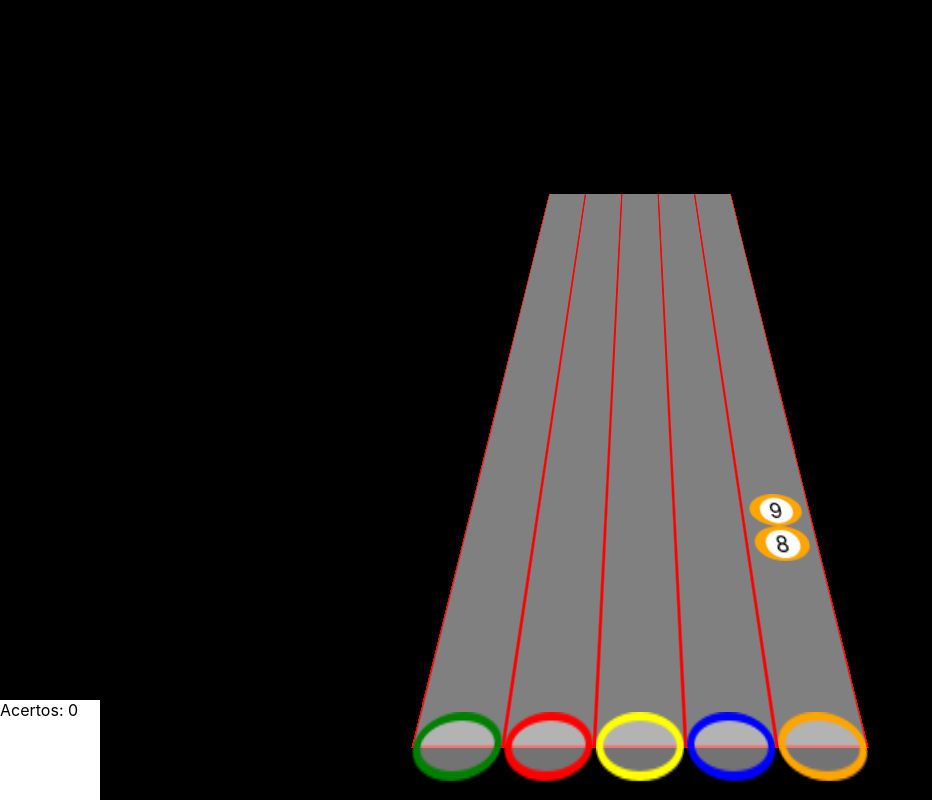
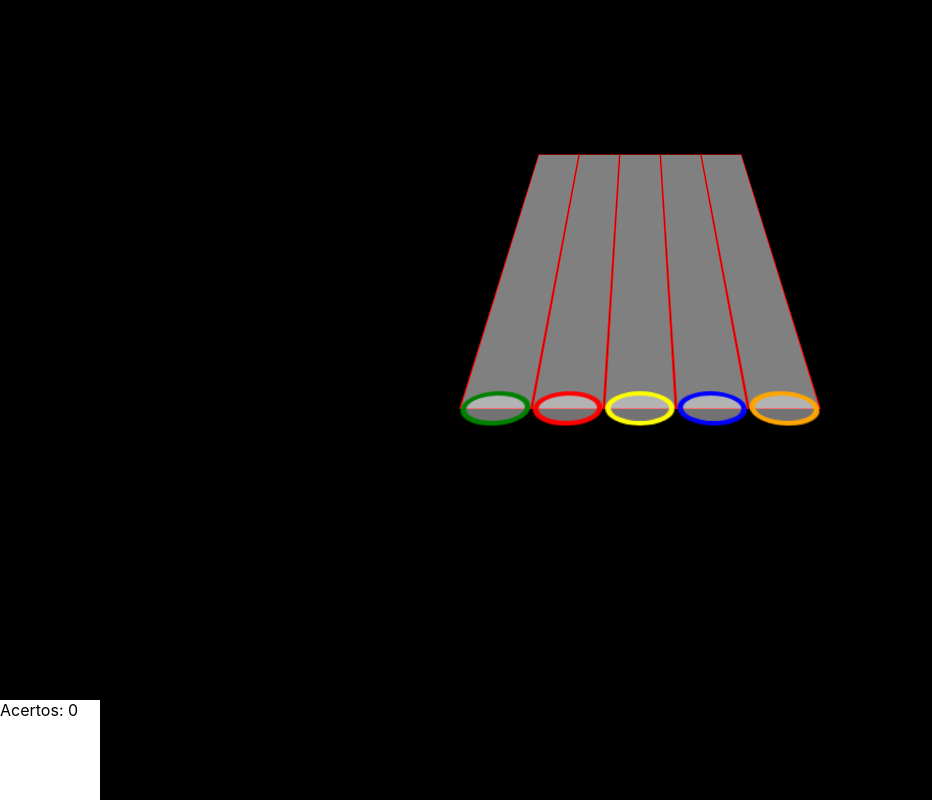
Before and after one commit to lucas-avelino/react-guitar, a React (Create React App) app: page / in a window 1280 px wide. Shown: the whole page, without its empty margins (0-932 px from the left). Built offline with nearby package versions, Linux system fonts and the light colour scheme.

Commit message:
updated: board resize with screen size

```diff
--- a/src/components/Guitar.tsx
+++ b/src/components/Guitar.tsx
@@ -98,7 +98,7 @@ export const CONFIG = {
         },
     ] as Array<Trilhas>,
     noteVelocity: 0.25,
-    trilhaSize: 600,
+    trilhaSize: window.screen.height*.65,
     accuracy: 150,
     timeNPS: 100,
     sizeOfTime: 25,
@@ -120,7 +120,7 @@ export function Guitar(){
         -webkit-perspective: 400px ;
         perspective: 400px ;
         padding: 50px;
-        padding-bottom: 400px;
+        padding-bottom: 200px;
     `
     let updaters:{[key: string] : (note: INoteModel | null) => any} = {};
     const addUpdater = (updater: {[key: string] : (note: INoteModel | null) => any}) => (updaters = {...updater,...updaters});
```
